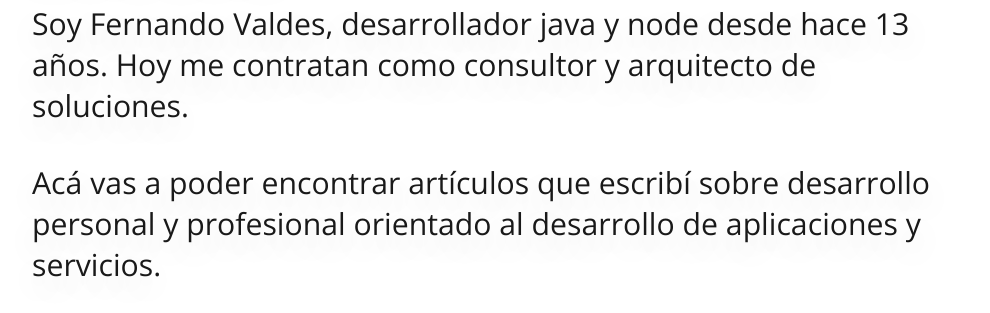
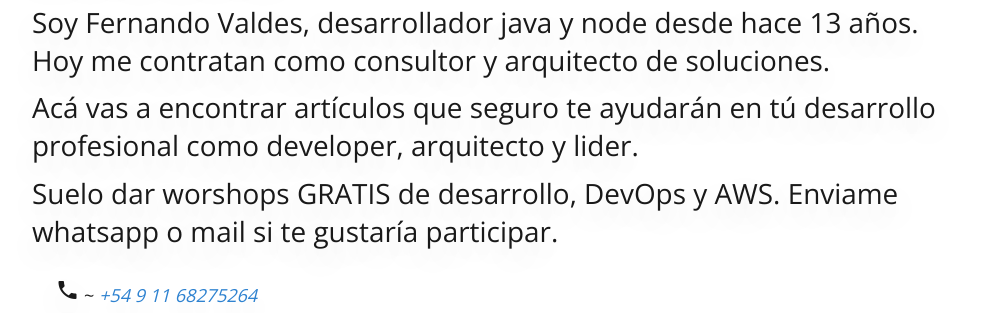
Before and after one commit to ktufernando/personalweb, a Gatsby site: page / in a window 1280 px wide. Shown: the part 173-486 px from the top of the page, without its empty margins (144-1134 px from the left). Built offline with nearby package versions, Linux system fonts and the light colour scheme; Gatsby itself is replaced by a stand-in of ours.

Commit message:
change of description

```diff
--- a/blog/2019-10-22/index.mdx
+++ b/blog/2019-10-22/index.mdx
@@ -125,7 +125,7 @@ Muchas cosas de las que leíste en este artículo ya las sabés. La mayoría de
 
 Solo pensar en poner en práctica no sirve, tenés que ponerte en práctica para tu crecimiento exponencial.
 
-**
+***
 
 Antes de que te vayas…
 
--- a/src/pages/index.js
+++ b/src/pages/index.js
@@ -30,10 +30,10 @@ const Hero = styled.div`
   }
 
   p {
-    font-size: 1.68rem;
+    font-size: 1.55rem;
     margin-top: -1rem;
     @media (max-width: ${props => props.theme.breakpoints.tablet}) {
-      font-size: 1.45rem;
+      font-size: 1.40rem;
     }
     @media (max-width: ${props => props.theme.breakpoints.phone}) {
       font-size: 1.25rem;
@@ -59,13 +59,11 @@ const IndexPage = ({
         <p>
           Soy Fernando Valdes, desarrollador java y node desde hace 13 años. Hoy me contratan como consultor y arquitecto de soluciones.
         </p>
-        <br/>
         <p>
-          Acá vas a poder encontrar artículos que escribí sobre desarrollo personal y profesional orientado al desarrollo de aplicaciones y servicios.
+          Acá vas a encontrar artículos que seguro te ayudarán en tú desarrollo profesional como developer, arquitecto y lider.
         </p>
-        <br/>
         <p>
-          Suelo dar worshops sobre desarrollo con frameworks de java y de NodeJs, como asi también de herramientas de DevOps y AWS. Enviame whatsapp o mail si te gustaría participar. Es gracias!
+          Suelo dar worshops GRATIS de desarrollo, DevOps y AWS. Enviame whatsapp o mail si te gustaría participar.
         </p>
         <ul>
           <li>
```
